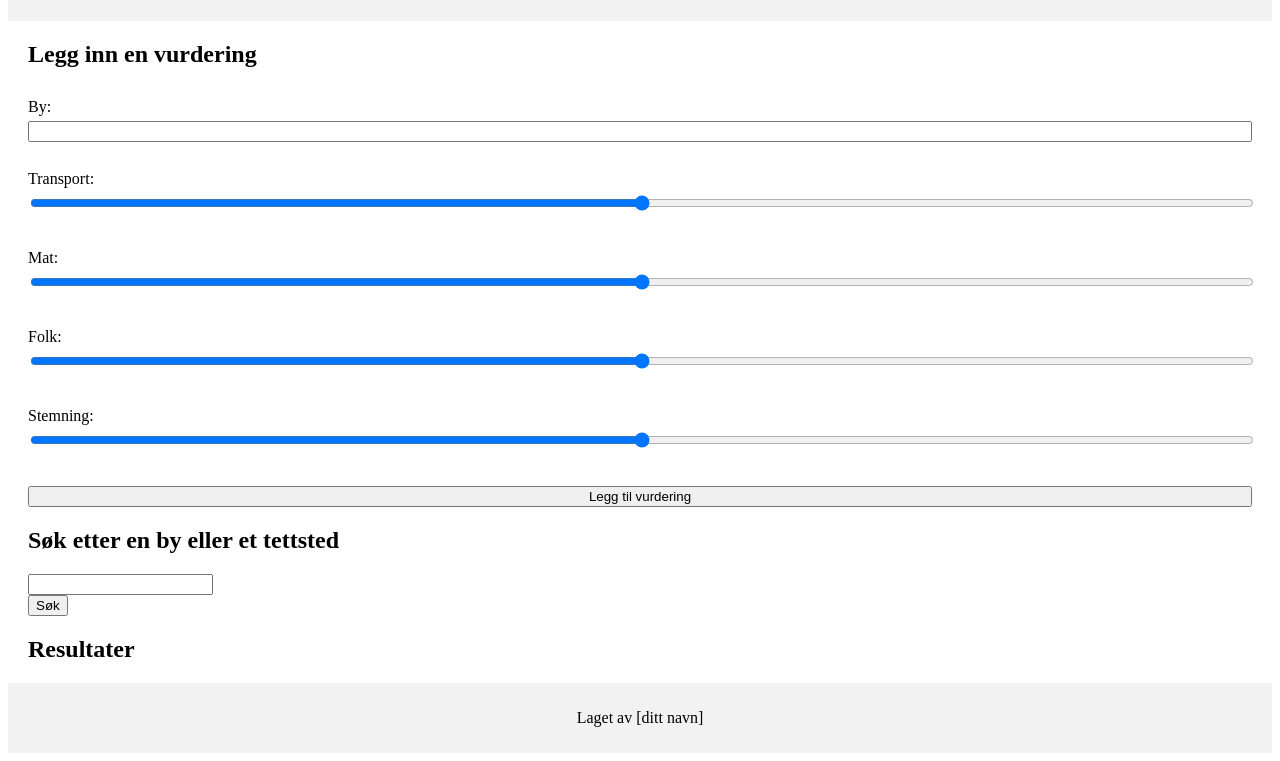
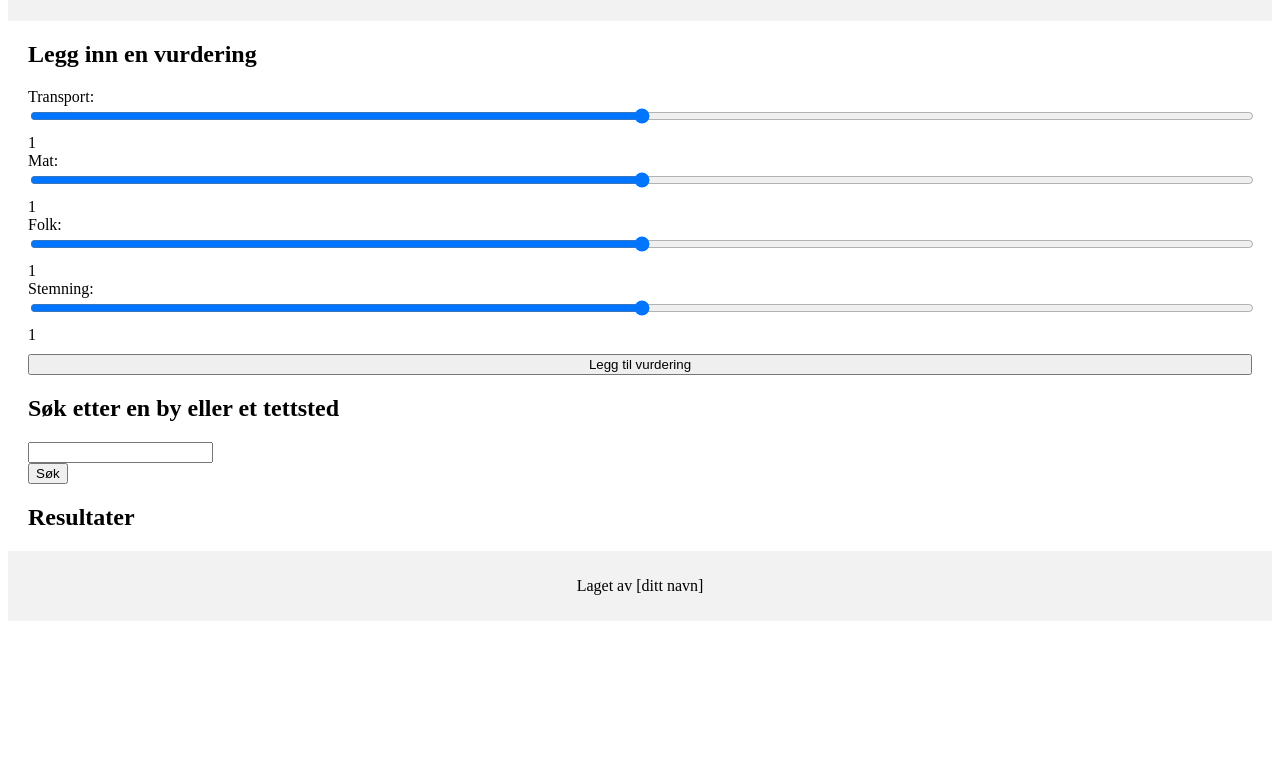
Before and after one commit to gardrh/bestibyogland, a plain HTML site: page index.html in a window 1280 px wide. Shown: the part 107-868 px from the top of the page. After the commit the page ends 800 px from the top, so only its background shows below. Drawn offline with Linux system fonts and the light colour scheme.

Commit message:
Update index.html

```diff
--- a/index.html
+++ b/index.html
@@ -14,20 +14,30 @@
 		<section>
 			<h2>Legg inn en vurdering</h2>
 			<form>
-				<label for="by">By:</label>
-				<input type="text" id="by" name="by"><br>
+				<div class="vurdering">
+  <label for="transport">Transport:</label>
+  <input type="range" id="transport" name="transport" min="1" max="5" step="1">
+  <output for="transport">1</output>
+</div>
 
-				<label for="transport">Transport:</label>
-				<input type="range" id="transport" name="transport" min="1" max="5" step="1"><br>
+<div class="vurdering">
+  <label for="mat">Mat:</label>
+  <input type="range" id="mat" name="mat" min="1" max="5" step="1">
+  <output for="mat">1</output>
+</div>
 
-				<label for="mat">Mat:</label>
-				<input type="range" id="mat" name="mat" min="1" max="5" step="1"><br>
+<div class="vurdering">
+  <label for="folk">Folk:</label>
+  <input type="range" id="folk" name="folk" min="1" max="5" step="1">
+  <output for="folk">1</output>
+</div>
 
-				<label for="folk">Folk:</label>
-				<input type="range" id="folk" name="folk" min="1" max="5" step="1"><br>
+<div class="vurdering">
+  <label for="stemning">Stemning:</label>
+  <input type="range" id="stemning" name="stemning" min="1" max="5" step="1">
+  <output for="stemning">1</output>
+</div>
 
-				<label for="stemning">Stemning:</label>
-				<input type="range" id="stemning" name="stemning" min="1" max="5" step="1"><br>
 
 				<input type="submit" value="Legg til vurdering">
 			</form>
```
